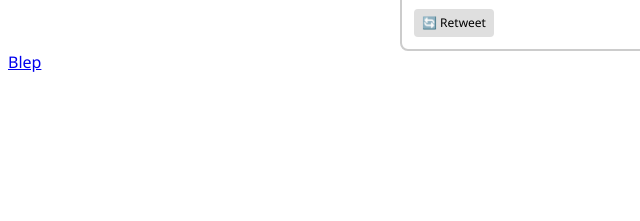
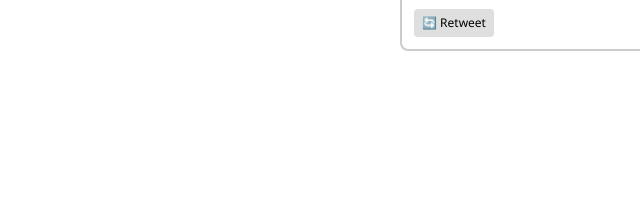
Before and after one commit to samthor/radhist, a website with bundled scripts: page demo/index.html in a window 1280 px wide. Shown: the part 415-636 px from the top of the page, 0-640 px from the left. Built offline with nearby package versions, Linux system fonts and the light colour scheme.

Commit message:
remove blep

```diff
--- a/demo/index.html
+++ b/demo/index.html
@@ -36,7 +36,5 @@
     </div>
   </div>
 
-  <a href="#blep">Blep</a>
-
 </body>
 </html>
```
